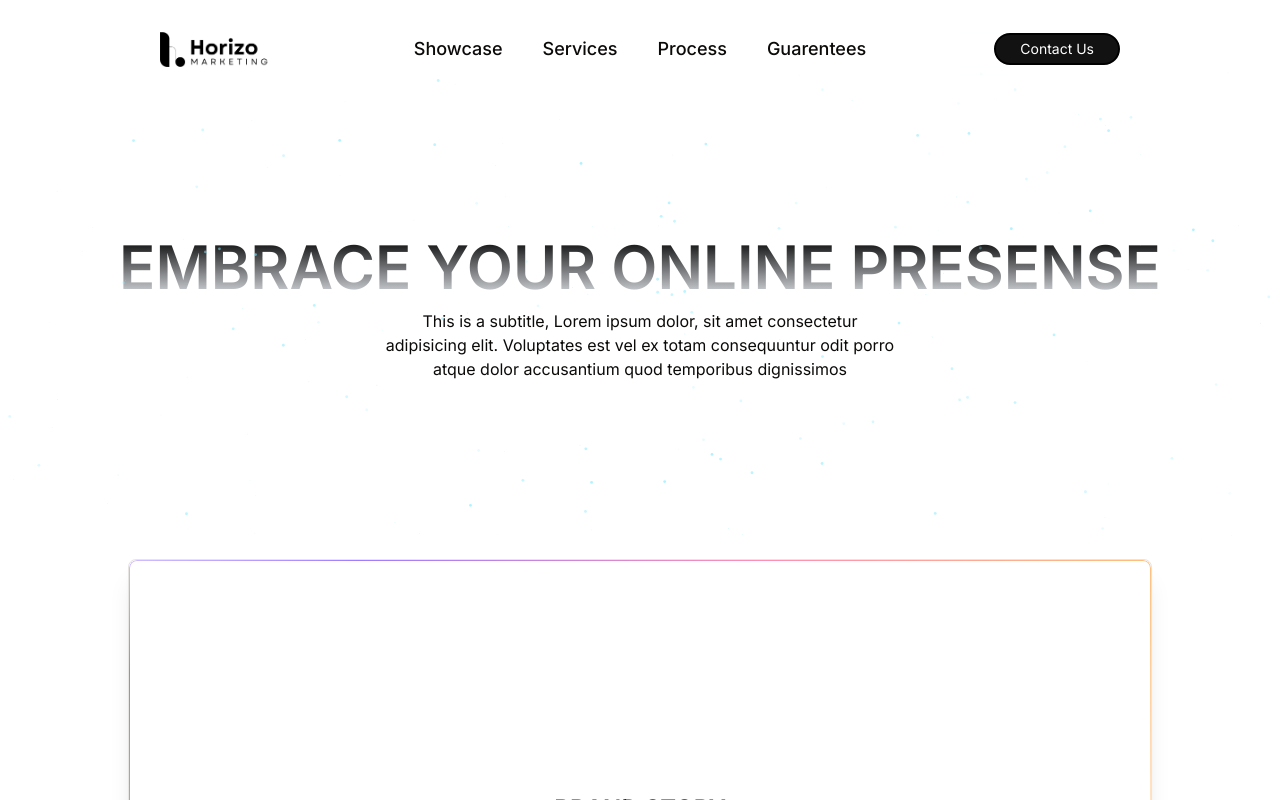
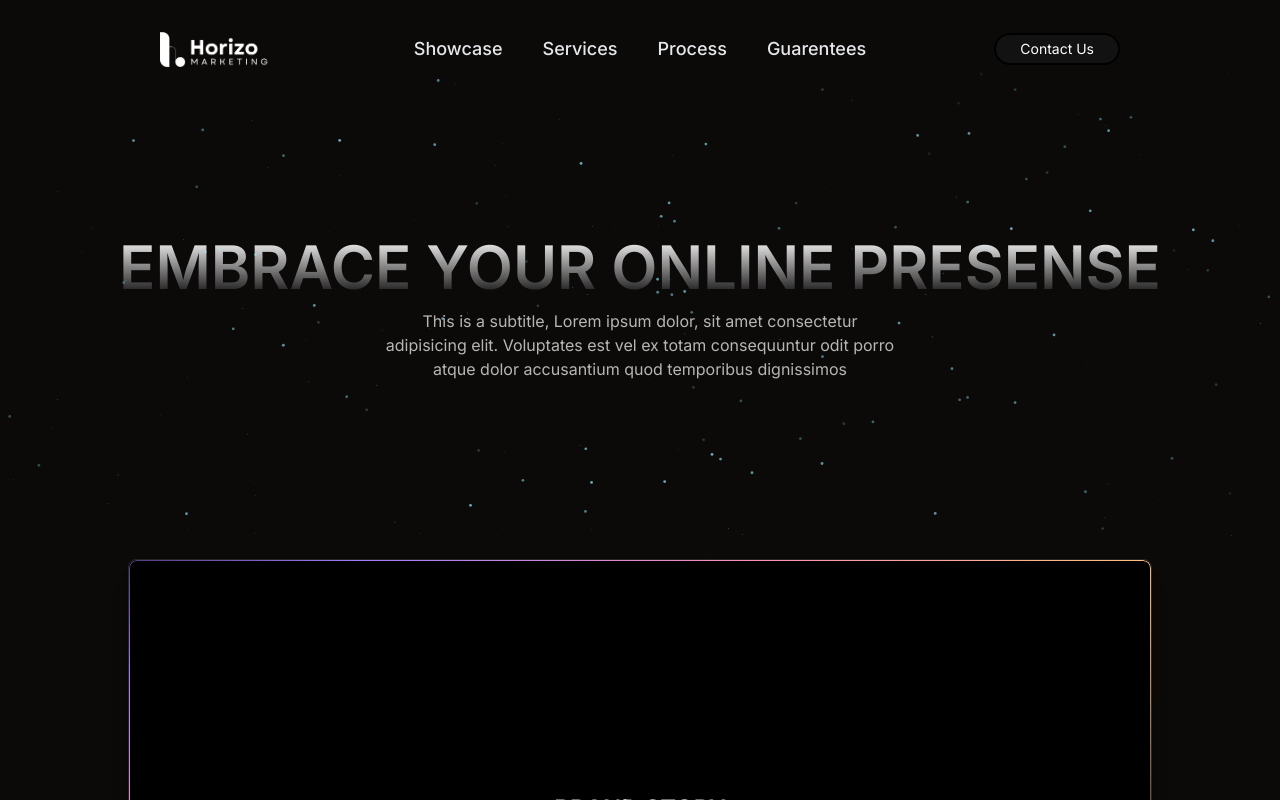
Before and after one commit to cody-ellington/horizo-marketing, a Next.js app: page / in a window 1280 px wide. Shown: the top 800 px of the page. Built offline with nearby package versions, Linux system fonts and the light colour scheme.

Commit message:
force dark theme

```diff
--- a/app/globals.css
+++ b/app/globals.css
@@ -50,7 +50,7 @@
     --chart-5: 27 87% 67%;
     --radius: 0.5rem;
   }
-  .dark {
+  .dark, :root[class~="dark"] {
     --background: 20 14.3% 4.1%;
     --foreground: 60 9.1% 97.8%;
     --card: 20 14.3% 4.1%;
--- a/app/layout.tsx
+++ b/app/layout.tsx
@@ -20,9 +20,10 @@
       <body className={inter.className}>
         <ThemeProvider
           attribute="class"
-          defaultTheme="system"
+          defaultTheme="dark"
           enableSystem
           disableTransitionOnChange
+          forcedTheme="dark"
         >
           {children}
         </ThemeProvider>
--- a/app/page.tsx
+++ b/app/page.tsx
@@ -33,6 +33,7 @@
 import { BentoCard, BentoGrid } from "@/components/ui/bento-grid";
 import BoxReveal from "@/components/ui/box-reveal";
 import { Input } from "@/components/ui/input";
+import { ThemeToggle } from "@/components/theme-toggle";
 
 // MAP CIRCLES
 const slugs = [
@@ -205,9 +206,9 @@
     setColor(theme === "dark" ? "#91edff" : "#91edff");
   }, [theme]);
 
-  let logoUrl = "/logo/black-long.png";
-  if (theme === "dark") {
-    logoUrl = "/logo/white-long.png";
+  let logoUrl = "/logo/white-long.png";
+  if (theme === "light") {
+    logoUrl = "/logo/black-long.png";
   }
 
   return (
@@ -268,6 +269,8 @@
           >
             Contact Us
           </Link>
+
+          {/* <ThemeToggle></ThemeToggle> */}
         </div>
       </Element>
 
--- /dev/null
+++ b/components/theme-toggle.tsx
@@ -0,0 +1,40 @@
+"use client"
+
+import * as React from "react"
+import { Moon, Sun } from "lucide-react"
+import { useTheme } from "next-themes"
+
+import { Button } from "@/components/ui/button"
+import {
+  DropdownMenu,
+  DropdownMenuContent,
+  DropdownMenuItem,
+  DropdownMenuTrigger,
+} from "@/components/ui/dropdown-menu"
+
+export function ThemeToggle() {
+  const { setTheme } = useTheme()
+
+  return (
+    <DropdownMenu>
+      <DropdownMenuTrigger asChild>
+        <Button variant="outline" size="icon">
+          <Sun className="h-[1.2rem] w-[1.2rem] rotate-0 scale-100 transition-all dark:-rotate-90 dark:scale-0" />
+          <Moon className="absolute h-[1.2rem] w-[1.2rem] rotate-90 scale-0 transition-all dark:rotate-0 dark:scale-100" />
+          <span className="sr-only">Toggle theme</span>
+        </Button>
+      </DropdownMenuTrigger>
+      <DropdownMenuContent align="end">
+        <DropdownMenuItem onClick={() => setTheme("light")}>
+          Light
+        </DropdownMenuItem>
+        <DropdownMenuItem onClick={() => setTheme("dark")}>
+          Dark
+        </DropdownMenuItem>
+        <DropdownMenuItem onClick={() => setTheme("system")}>
+          System
+        </DropdownMenuItem>
+      </DropdownMenuContent>
+    </DropdownMenu>
+  )
+}
```
